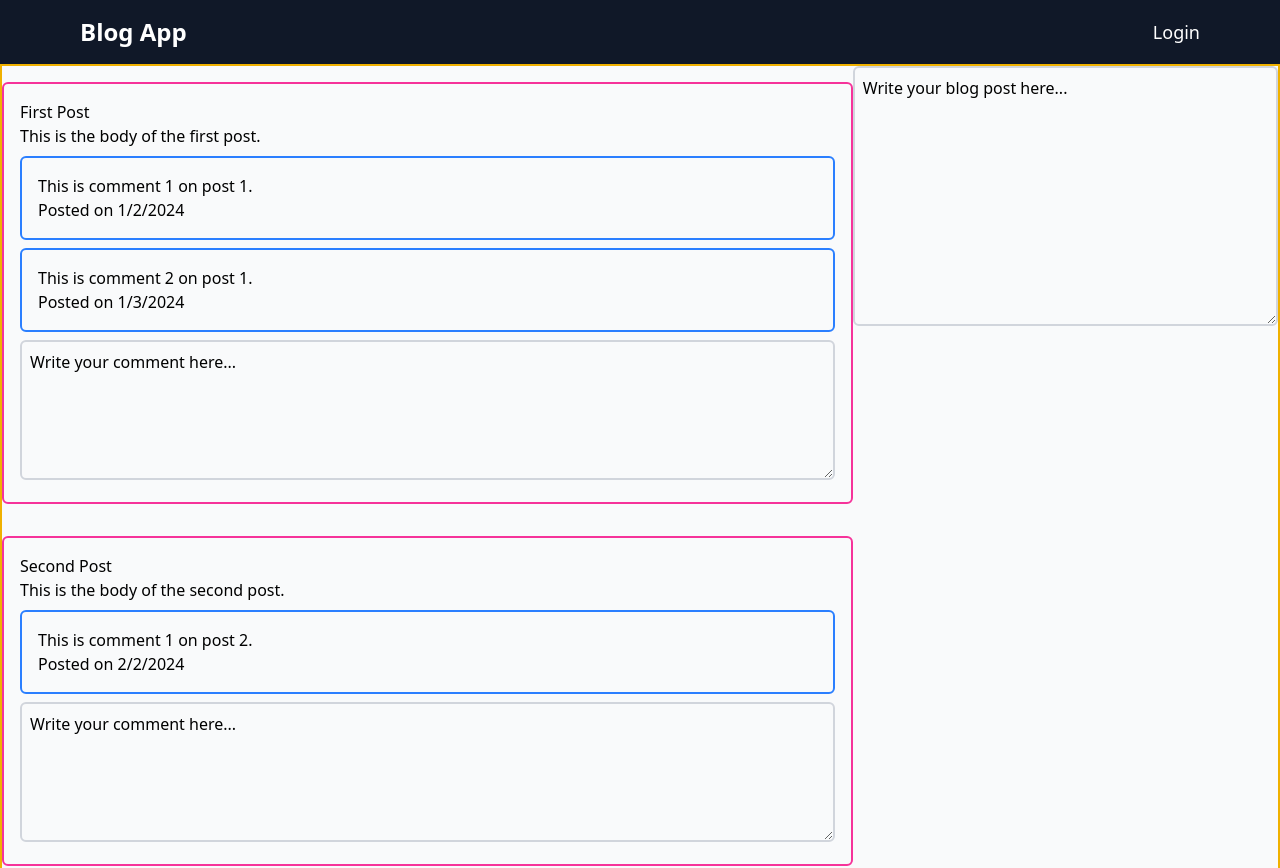
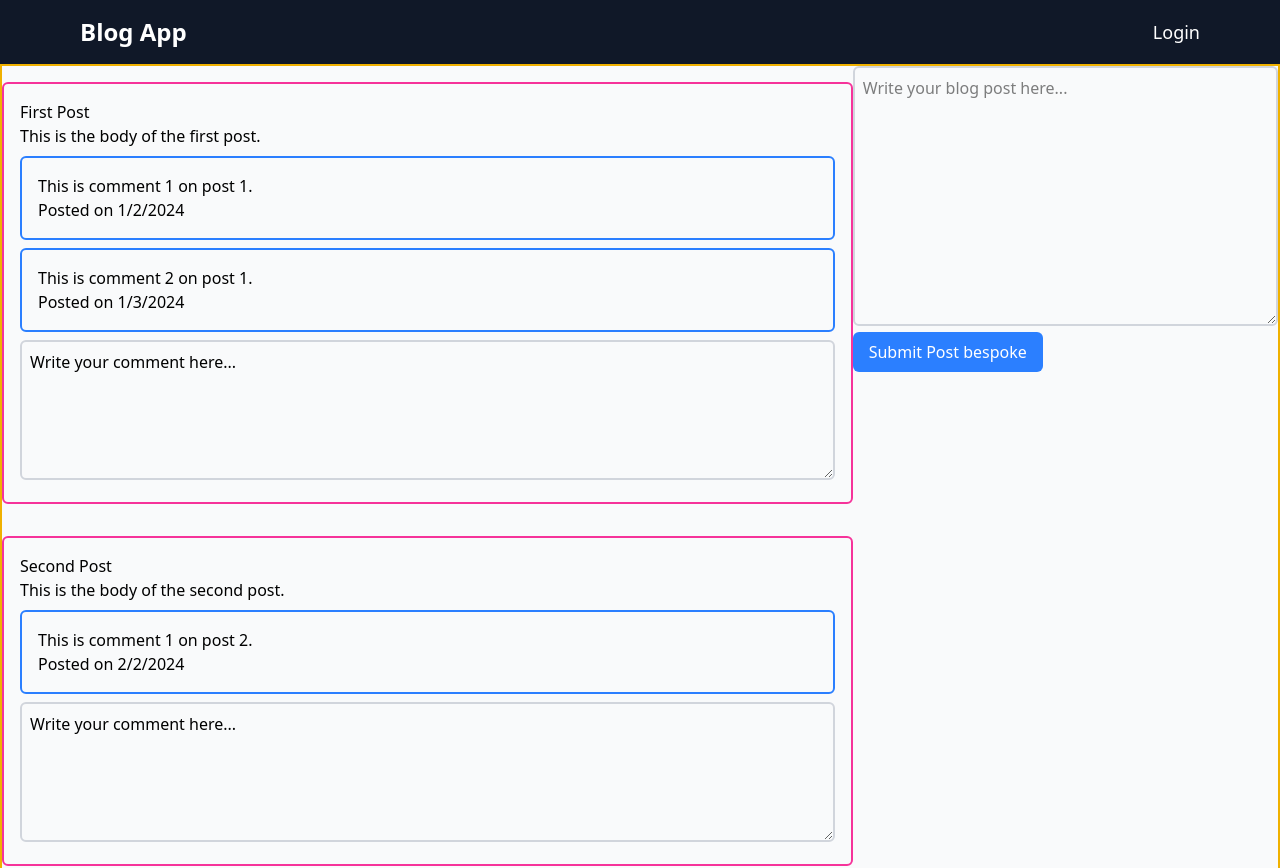
Before and after one commit to jsextonprofessional/blog_roles_perms, a SvelteKit app in the folder frontend/: page /blog in a window 1280 px wide. Shown: the top 868 px of the page. Built offline with nearby package versions, Linux system fonts and the light colour scheme; no server answers.

Commit message:
[frontend] Handles BlogForm submission on server with SvelteKit5 form actions API. Logs to frontend console, NOT browser console 🤯.

```diff
--- /dev/null
+++ b/frontend/src/routes/blog/+page.server.ts
@@ -0,0 +1,11 @@
+import type { Actions } from '$app/types';
+
+export const actions: Actions = {
+	submitBlog: async (event) => {
+		const formData = await event.request.formData();
+
+		const body = formData.get('body');
+		console.log('Form body:', body);
+	},
+	submitComment: async (event) => {}
+} satisfies Actions;
--- a/frontend/src/routes/blog/+page.svelte
+++ b/frontend/src/routes/blog/+page.svelte
@@ -1,7 +1,10 @@
 <script lang="ts">
 	import BlogBody from './BlogBody.svelte';
 	import { blogPosts, comments } from '$lib/dummyData';
-	import BlogTextarea from './BlogTextarea.svelte';
+	import BlogForm from './BlogForm.svelte';
+	import type { PageData } from '../$types';
+
+	let { data, form }: PageData = $props();
 </script>
 
 <div class="flex flex-row border-2 border-yellow-500">
@@ -15,6 +18,6 @@
 		{/each}
 	</div>
 	<div class="flex basis-1/3 flex-col">
-		<BlogTextarea body="Write your blog post here..." />
+		<BlogForm {form} body="Write your blog post here..." />
 	</div>
 </div>
--- /dev/null
+++ b/frontend/src/routes/blog/BlogForm.svelte
@@ -0,0 +1,31 @@
+<script lang="ts">
+	import { enhance } from '$app/forms';
+	import Button from '$lib/components/Button.svelte';
+
+	let { form } = $props();
+
+	let body = $state('');
+
+	function handleSubmit() {
+		// Handle form submission logic here
+		console.log('Blog post submitted:', body);
+	}
+</script>
+
+<div>
+	<form method="POST" action="?/submitBlog" use:enhance>
+		{#if form?.error}
+			<div class="rounded bg-red-50 p-3 text-red-600">{form.error}</div>
+		{/if}
+
+		<!-- name attribute is necessary for form submission -->
+		<textarea
+			name="body"
+			class="w-full rounded-md border-2 border-gray-300 p-2"
+			bind:value={body}
+			placeholder="Write your blog post here..."
+			rows="10"
+		></textarea>
+		<Button label="Submit Post bespoke" type="submit" formAction="?/submitBlog" />
+	</form>
+</div>
```
